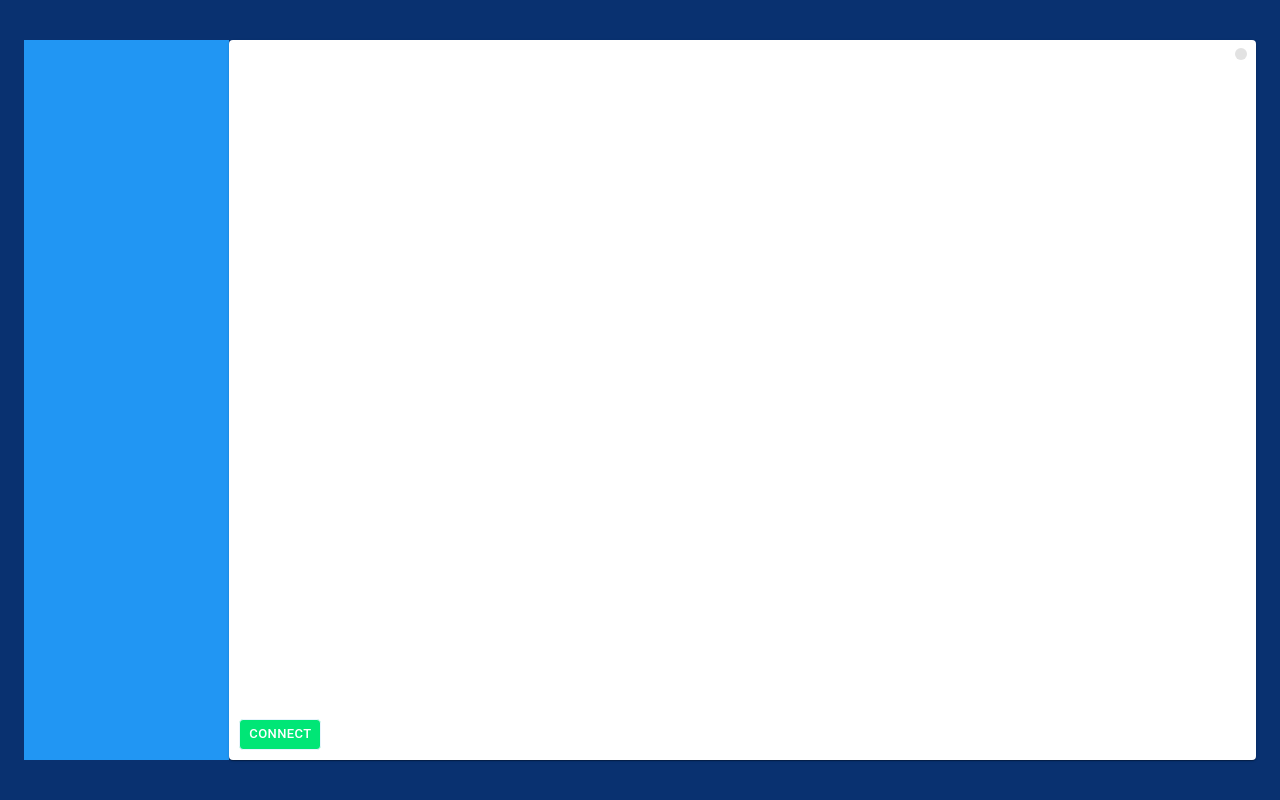
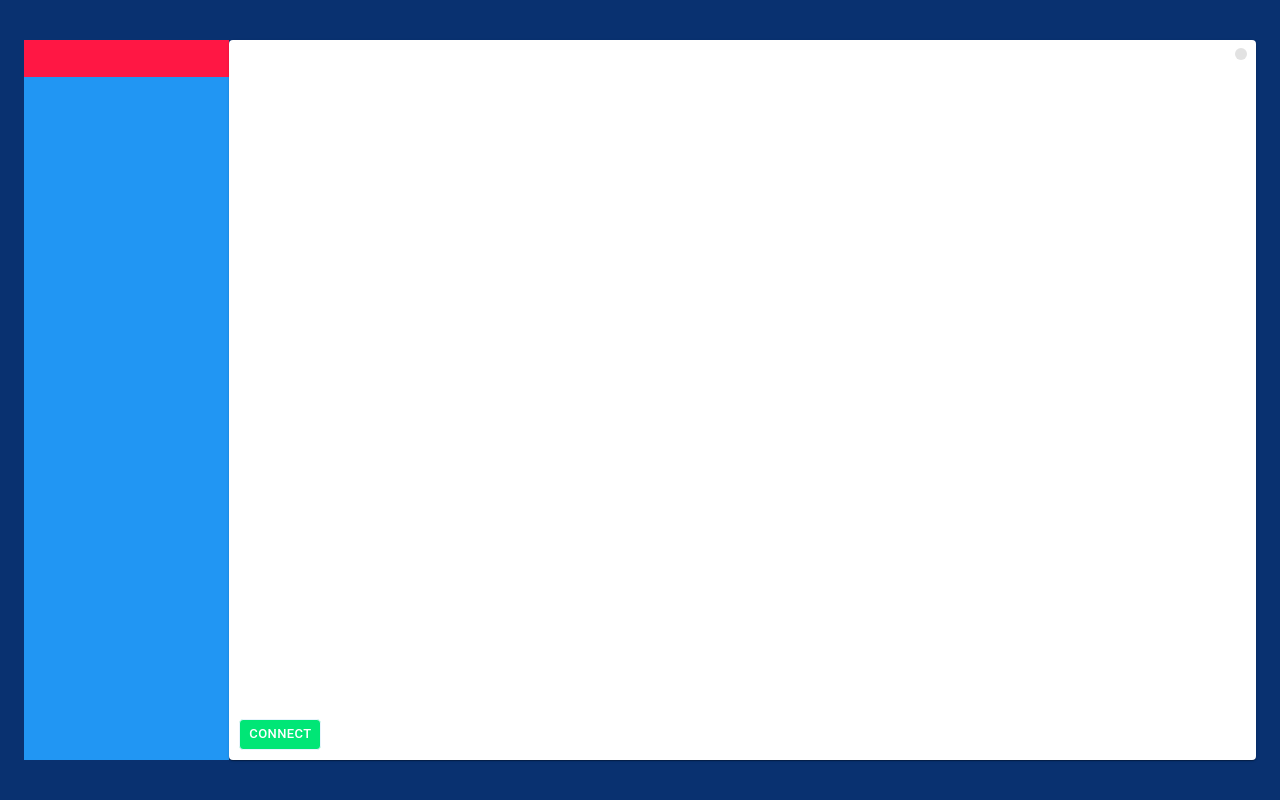
Before and after one commit to Arifafzal51/Chat-Bubble, a React (Vite) app: page / in a window 1280 px wide. Built offline with nearby package versions, Linux system fonts and the light colour scheme.

Commit message:
Update chat-client.tsx

```diff
--- a/src/chat-client.tsx
+++ b/src/chat-client.tsx
@@ -39,7 +39,7 @@ export const ChatClient = (props: Props) => {
             xs={2}
             style={{ backgroundColor: "#2196f3", color: "white" }}
           >
-            <div style={{ padding: "10px 0", textAlign: "center" }}>
+            <div style={{ padding: "10px 0", textAlign: "center" , backgroundColor: '#ff1744'}}>
               <h2>{props.username}</h2>
             </div>
             <List component="nav">
```
